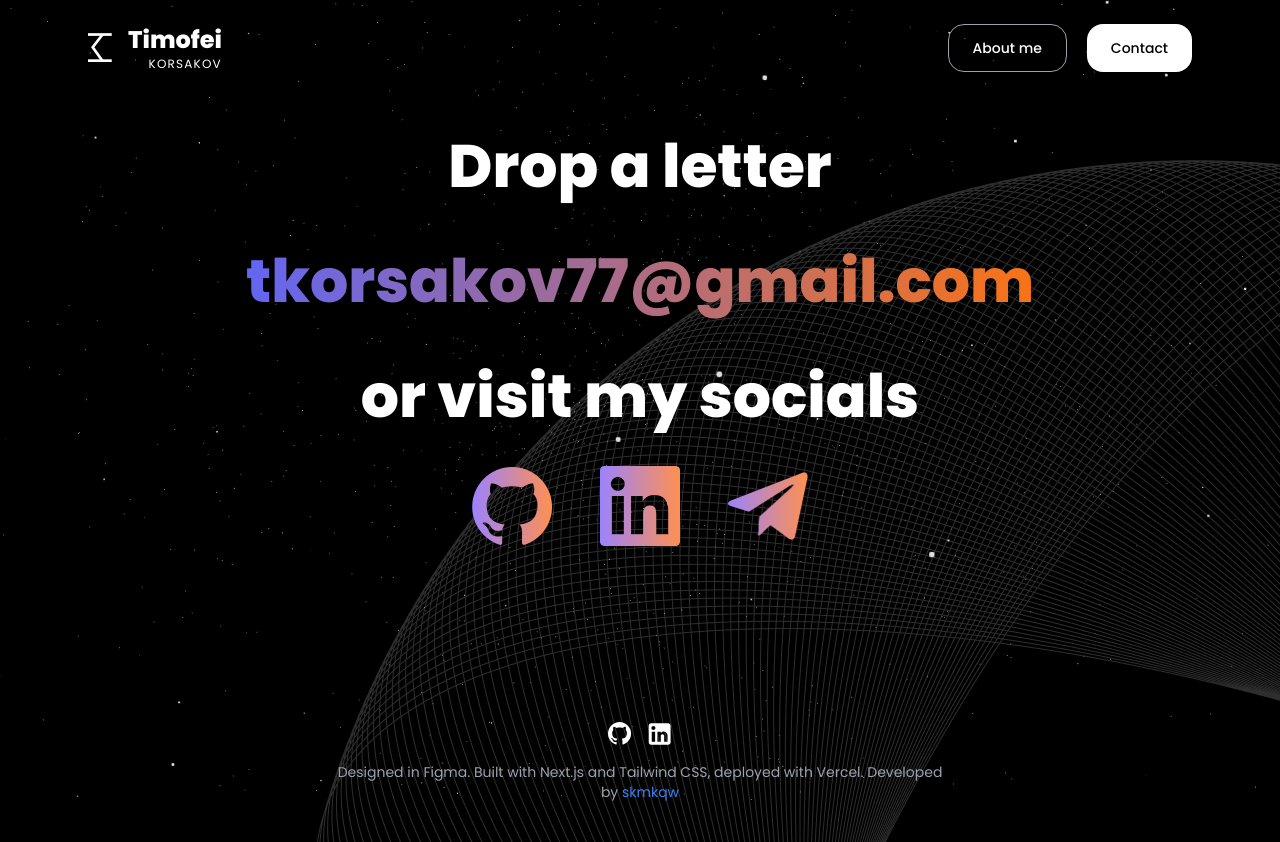
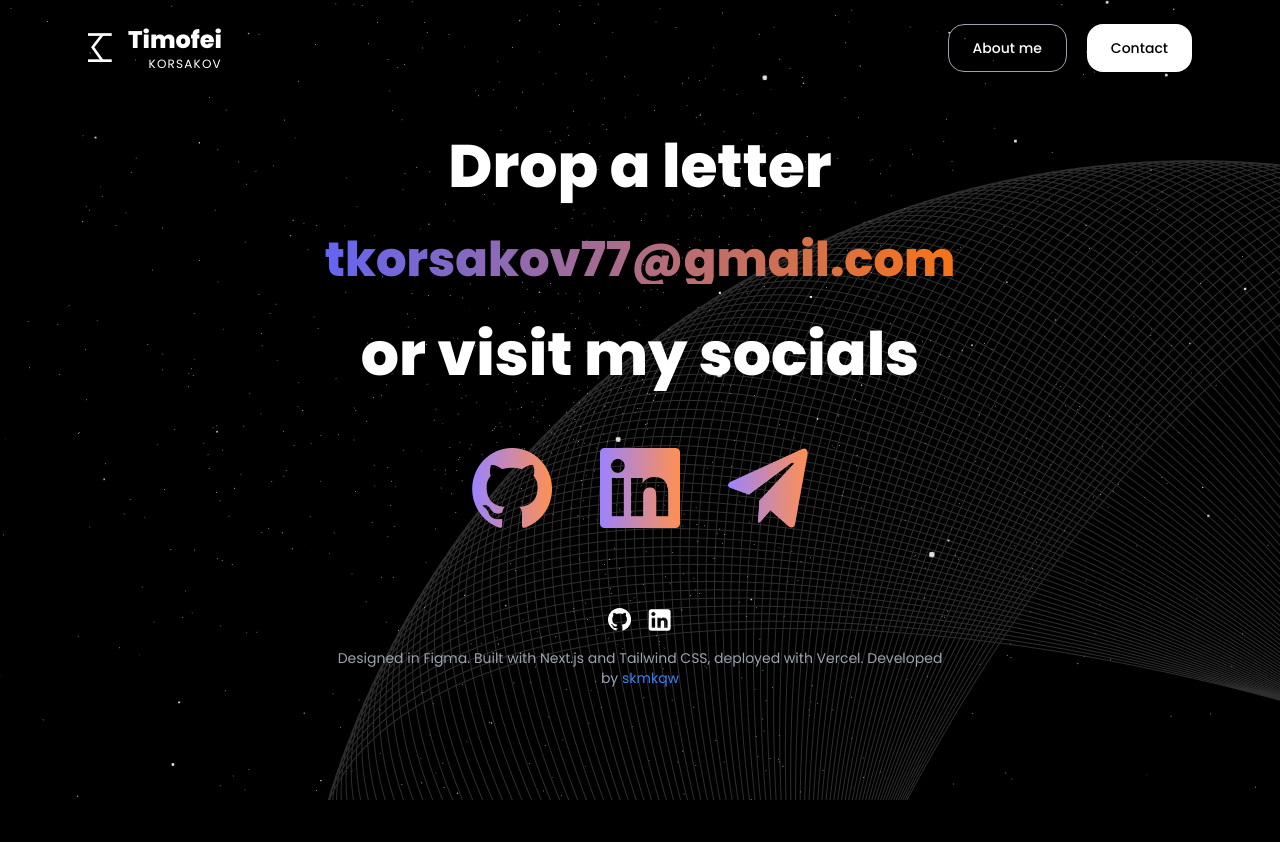
Before and after one commit to skmkqw/Portfolio, a Next.js app: page /contact in a window 1280 px wide. After the commit the page ends 800 px from the top, so only its background shows below. Built offline with nearby package versions, Linux system fonts and the light colour scheme.

Commit message:
style fix

```diff
--- a/app/contact/page.tsx
+++ b/app/contact/page.tsx
@@ -6,19 +6,21 @@ export default function ContactPage() {
     return (
         <main className="w-full">
             <Container className="text-center flex flex-col items-center gap-10 py-10">
-                <Title text="Drop a letter" className="" />
-                <Title text="tkorsakov77@gmail.com"
-                       className="bg-gradient-to-r from-indigo-500 to-orange-500 bg-clip-text text-transparent leading-normal" />
-                <Title text="or visit my socials" className="" />
-                <div className="flex items-center gap-12">
+                <Title text="Drop a letter" className="text-3xl xs:text-4xl sm:text-5xl md:text-6xl" />
+                <Title
+                    text="tkorsakov77@gmail.com"
+                    className="bg-gradient-to-r from-indigo-500 to-orange-500 bg-clip-text text-transparent !text-2xl xs:!text-3xl sm:!text-4xl md:!text-5xl"
+                />
+                <Title text="or visit my socials" className="text-3xl xs:text-4xl sm:text-5xl md:text-6xl" />
+                <div className="flex flex-wrap justify-center gap-8 sm:gap-12 mt-6">
                     <Link href="https://github.com/skmkqw" target="_blank">
-                        <Image src="/github-gradient.png" alt="Github logo" width={80} height={80} />
+                        <Image src="/github-gradient.png" alt="Github logo" width={60} height={60} className="sm:w-16 sm:h-16 md:w-20 md:h-20" />
                     </Link>
                     <Link href="https://www.linkedin.com/in/timofei-korsakov-3602a2303/" target="_blank">
-                        <Image src="/linkedin-gradient.png" alt="LinkedIn logo" width={80} height={80} />
+                        <Image src="/linkedin-gradient.png" alt="LinkedIn logo" width={60} height={60} className="sm:w-16 sm:h-16 md:w-20 md:h-20" />
                     </Link>
                     <Link href="https://t.me/tksmkq" target="_blank">
-                        <Image src="/tg-gradient.png" alt="Telegram logo" width={80} height={80} />
+                        <Image src="/tg-gradient.png" alt="Telegram logo" width={60} height={60} className="sm:w-16 sm:h-16 md:w-20 md:h-20" />
                     </Link>
                 </div>
             </Container>
--- a/components/shared/Footer.tsx
+++ b/components/shared/Footer.tsx
@@ -5,7 +5,7 @@ import Link from "next/link";
 export default function Footer() {
     return (
         <Container>
-            <footer className="w-full flex justify-center mt-24 py-10">
+            <footer className="w-full flex justify-center py-10">
                 <div className="max-w-2xl text-center flex flex-col items-center">
                     <SocialIcons />
                     <p className="mt-4 text-sm text-gray-400 px-6">
--- a/components/shared/ProjectsSection.tsx
+++ b/components/shared/ProjectsSection.tsx
@@ -13,7 +13,7 @@ const projects = [
 
 export default function ProjectsSection() {
     return (
-        <Container className="mt-28 flex flex-col items-center text-center">
+        <Container className="my-28 flex flex-col items-center text-center">
             <Title text="Projects" className="text-4xl lg:text-5xl" />
             <GradientText text="EXPLORE NOW" className="mt-4" />
             <div className="flex flex-col items-center gap-14 mt-14">
```
